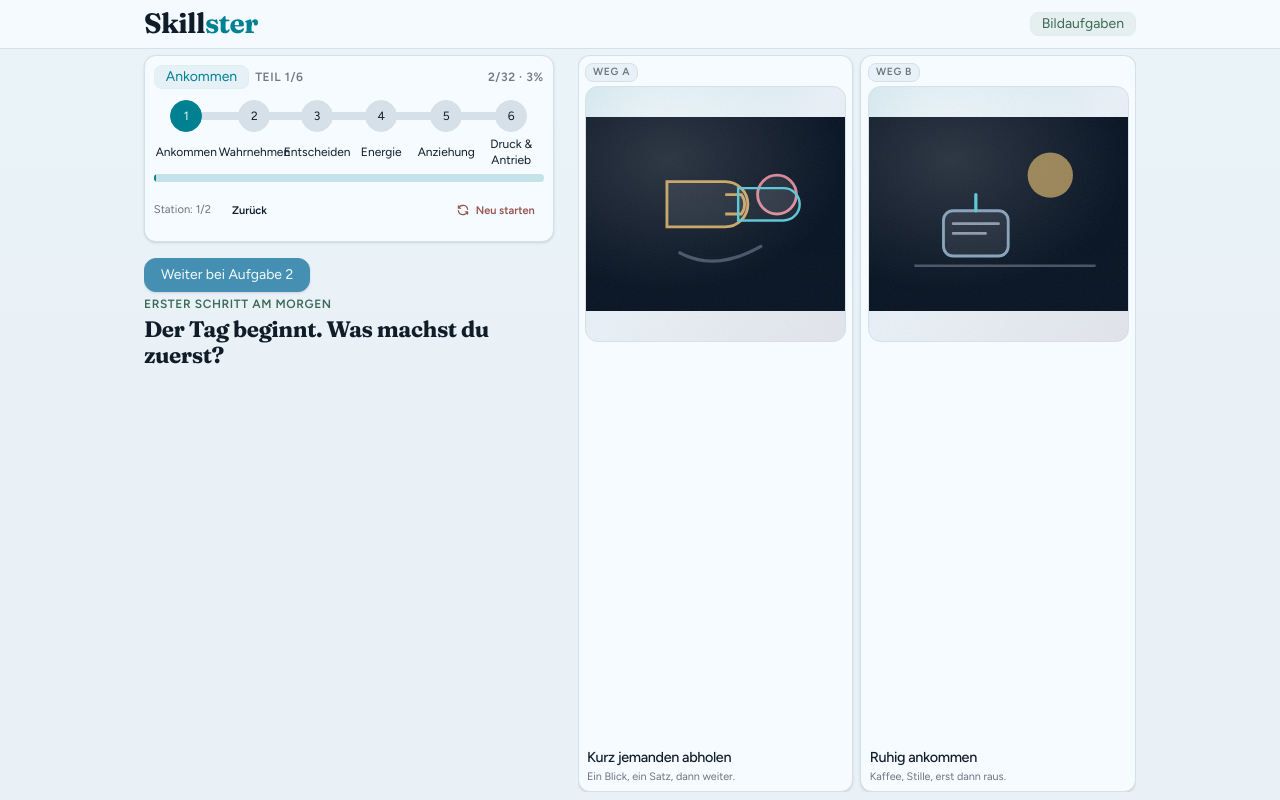
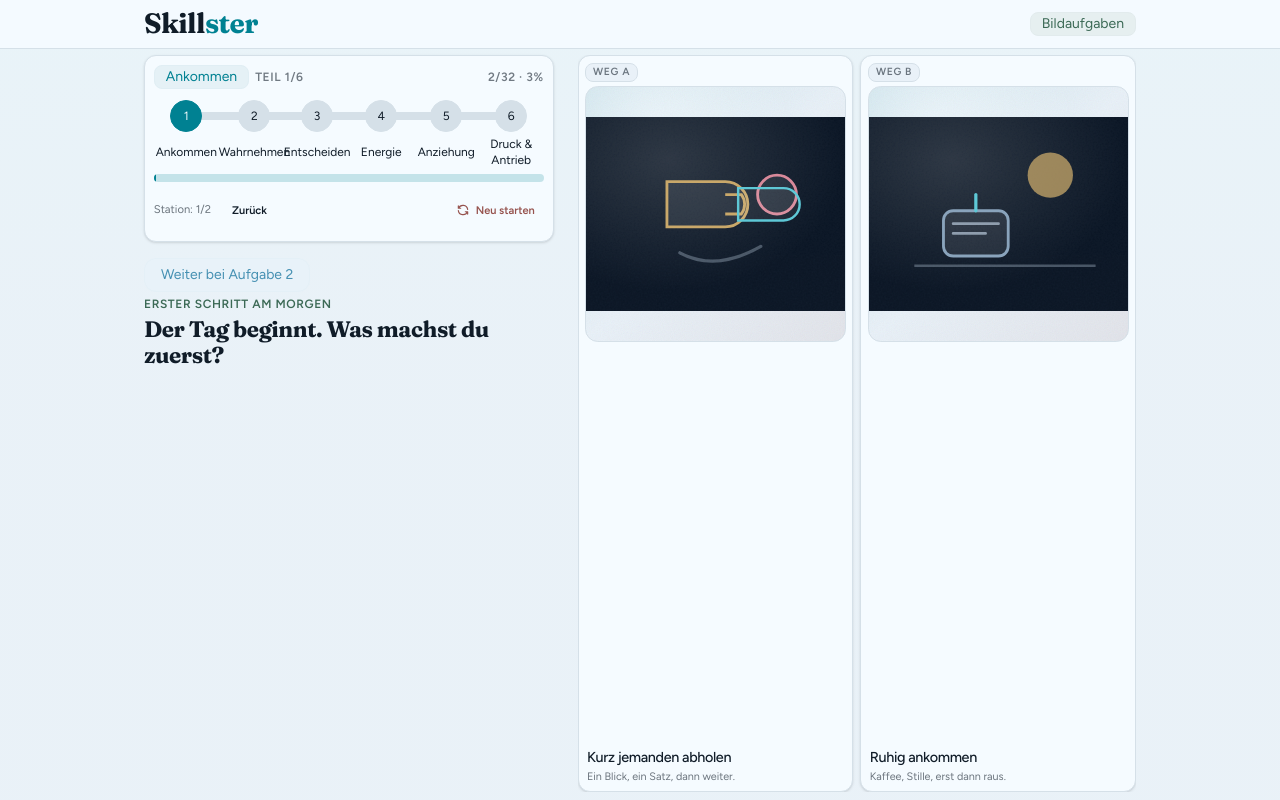
Before and after one commit to zoooul/riasec, a Next.js app in the folder web/: page /assessment in a window 1280 px wide. Both pictures are taken after a click on the button 715 px from the left and 423 px from the top of the page. Built offline with nearby package versions, Linux system fonts and the light colour scheme.

Commit message:
Soften assessment status alerts and document DaisyUI alert usage.
Use alert-soft with role=status for resume/stage hints so chrome stays
readable without overlapping the prompt.

```diff
--- a/web/src/components/AssessmentFlow.tsx
+++ b/web/src/components/AssessmentFlow.tsx
@@ -248,7 +248,10 @@ export function AssessmentFlow({ items }: Props) {
                   exit={{ opacity: 0 }}
                   className="w-fit max-w-full"
                 >
-                  <div className="alert alert-info py-1.5 text-sm shadow-sm">
+                  <div
+                    role="status"
+                    className="alert alert-info alert-soft py-1.5 text-sm"
+                  >
                     Weiter bei Aufgabe {progress.questionNumber}
                   </div>
                 </motion.div>
@@ -263,7 +266,10 @@ export function AssessmentFlow({ items }: Props) {
                   exit={{ opacity: 0 }}
                   className="w-fit max-w-full"
                 >
-                  <div className="alert alert-success py-1.5 text-sm shadow-sm">
+                  <div
+                    role="status"
+                    className="alert alert-success alert-soft py-1.5 text-sm"
+                  >
                     Nächste Station: {MODULE_LABELS[stageFlash]}
                   </div>
                 </motion.div>
```
Also changed, not shown: 1 other file (tests, documents, lock files or other folders).
